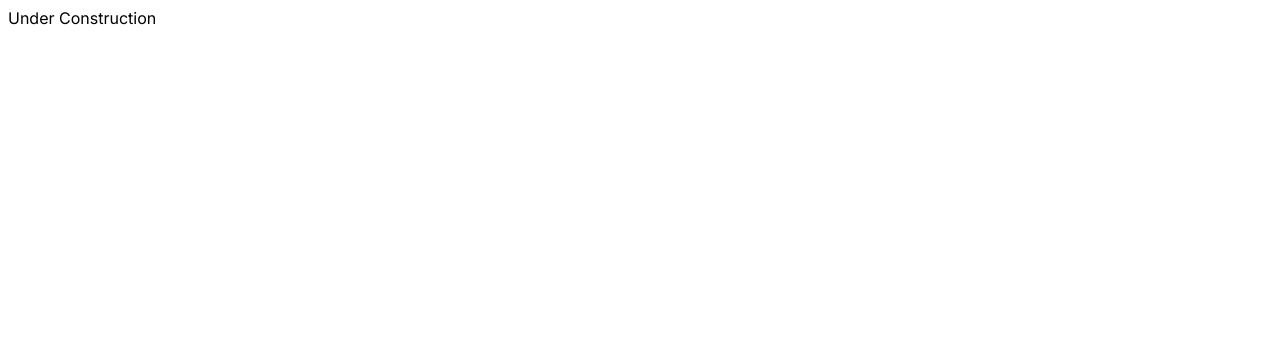
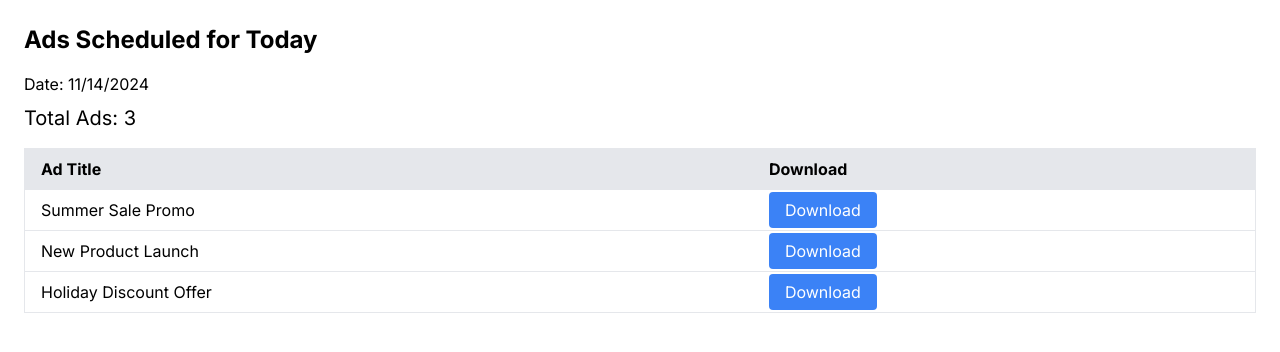
Before and after one commit to pistah-ad/pistah-ssp, a Next.js app: page / in a window 1280 px wide. Shown: the top 352 px of the page. Built offline with nearby package versions, Linux system fonts and the light colour scheme.

Commit message:
dashboard-1

```diff
--- /dev/null
+++ b/public/styles/global.css
@@ -0,0 +1,5 @@
+/* styles/globals.css */
+
+@tailwind base;
+@tailwind components;
+@tailwind utilities;
--- /dev/null
+++ b/src/app/components/Dashboard.tsx
@@ -0,0 +1,54 @@
+// components/Dashboard.tsx
+
+import React from "react";
+
+interface Ad {
+  id: number;
+  title: string;
+  downloadLink: string;
+}
+
+const Dashboard: React.FC = () => {
+  // Dummy data
+  const ads: Ad[] = [
+    { id: 1, title: "Summer Sale Promo", downloadLink: "#" },
+    { id: 2, title: "New Product Launch", downloadLink: "#" },
+    { id: 3, title: "Holiday Discount Offer", downloadLink: "#" },
+  ];
+
+  const today: string = new Date().toLocaleDateString();
+
+  return (
+    <div className="p-6">
+      <h1 className="text-2xl font-bold mb-4">Ads Scheduled for Today</h1>
+      <p className="mb-2">Date: {today}</p>
+      <h2 className="text-xl mb-4">Total Ads: {ads.length}</h2>
+
+      <table className="min-w-full bg-white border">
+        <thead className="bg-gray-200">
+          <tr>
+            <th className="py-2 px-4 border-b text-left">Ad Title</th>
+            <th className="py-2 px-4 border-b text-left">Download</th>
+          </tr>
+        </thead>
+        <tbody>
+          {ads.map((ad) => (
+            <tr key={ad.id} className="hover:bg-gray-100">
+              <td className="py-2 px-4 border-b">{ad.title}</td>
+              <td className="py-2 px-4 border-b">
+                <a
+                  href={ad.downloadLink}
+                  className="bg-blue-500 text-white px-4 py-2 rounded hover:bg-blue-600"
+                >
+                  Download
+                </a>
+              </td>
+            </tr>
+          ))}
+        </tbody>
+      </table>
+    </div>
+  );
+};
+
+export default Dashboard;
--- a/src/app/layout.tsx
+++ b/src/app/layout.tsx
@@ -1,12 +1,13 @@
 import type { Metadata } from "next";
 import { Inter } from "next/font/google";
 import { SpeedInsights } from "@vercel/speed-insights/next";
+import "../../public/styles/global.css";
 
 const inter = Inter({ subsets: ["latin"] });
 
 export const metadata: Metadata = {
-  title: "Under Construction",
-  description: "Under Construction",
+  title: "Pistah",
+  description: "Ad Board Aggregator Platform",
 };
 
 export default function RootLayout({
--- a/src/app/page.tsx
+++ b/src/app/page.tsx
@@ -1,3 +1,9 @@
+import Dashboard from "./components/Dashboard";
+
 export default function AppHome() {
-  return <>Under Construction</>;
+  return (
+    <>
+      <Dashboard />
+    </>
+  );
 }
```
